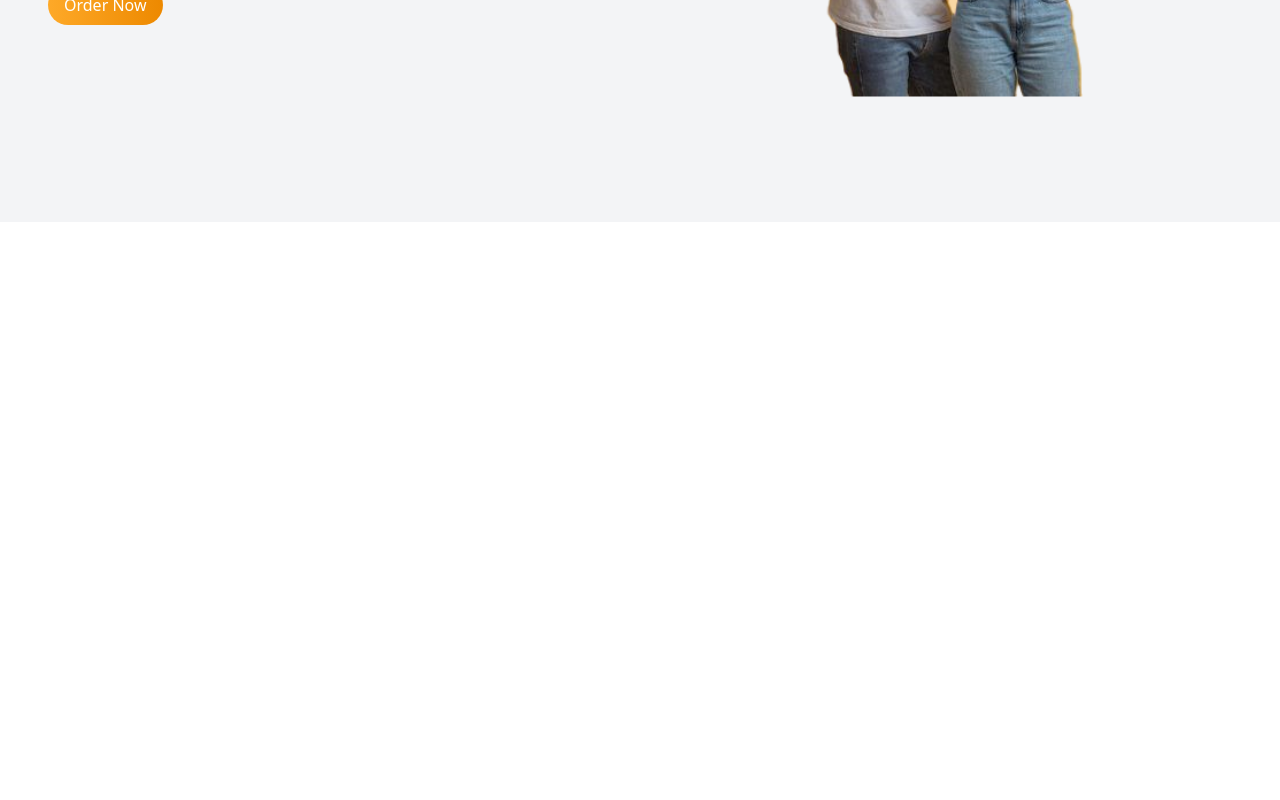
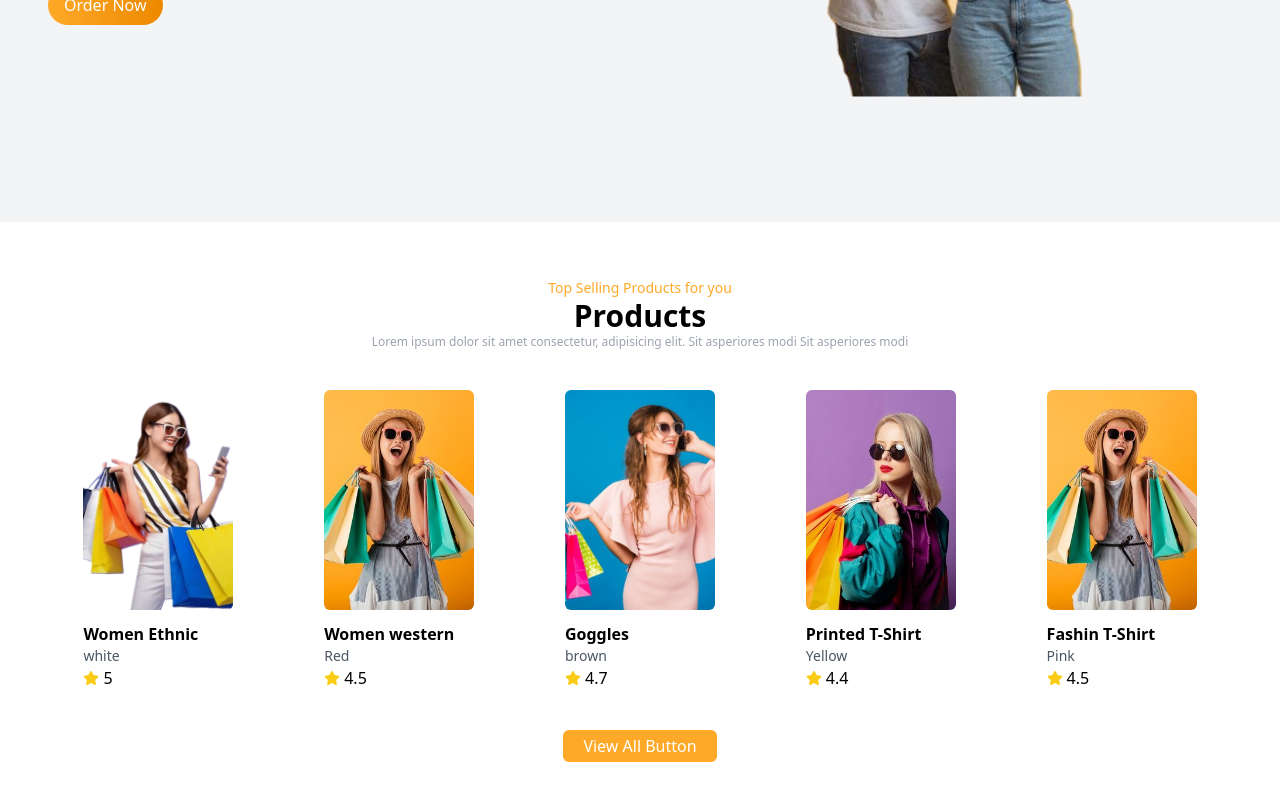
Before and after one commit to shehxad-hussain/ecommerce-store, a React (Vite) app: page / in a window 1280 px wide. Shown: the part 520-1320 px from the top of the page. Before the commit the page ends 800 px from the top, so only its background shows below. Built offline with nearby package versions, Linux system fonts and the light colour scheme.

Commit message:
update products section

```diff
--- a/package.json
+++ b/package.json
@@ -10,6 +10,7 @@
     "preview": "vite preview"
   },
   "dependencies": {
+    "aos": "^2.3.4",
     "react": "^18.3.1",
     "react-dom": "^18.3.1",
     "react-icons": "^5.3.0",
--- a/src/App.jsx
+++ b/src/App.jsx
@@ -1,12 +1,27 @@
 import React from "react";
 import Navbar from "./components/Navbar/Navbar";
 import Hero from "./components/Hero/Hero";
+import Products from "./components/Products/Products";
+import AOS from "aos";
+import "aos/dist/aos.css";
+
+
 
 const App = () => {
+  React.useEffect(() => {
+    AOS.init({
+      offset: 100,
+      duration: 800,
+      easing: "ease-in-sine",
+      delay: 100,
+    });
+    AOS.refresh();
+  }, []);
   return (
     <div>
       <Navbar />
       <Hero />
+      <Products/>
     </div>
   );
 };
--- a/src/components/Hero/Hero.jsx
+++ b/src/components/Hero/Hero.jsx
@@ -49,8 +49,8 @@ const Hero = ({ handleOrderPopup }) => {
       {/* hero section */}
       <div className="container pb-8 sm:pb-0">
         <Slider {...settings}>
-          {ImageList.map((data) => (
-            <div>
+          {ImageList.map((data,index) => (
+            <div key={index}>
               <div className="grid grid-cols-1 sm:grid-cols-2">
                 {/* text content section */}
                 <div className="flex flex-col justify-center gap-4 pt-12 sm:pt-0 text-center sm:text-left order-2 sm:order-1 relative z-10">
--- a/src/components/Navbar/Navbar.jsx
+++ b/src/components/Navbar/Navbar.jsx
@@ -97,7 +97,7 @@ const Navbar = ({ handleOrderPopup }) => {
       <div data-aos="zoom-in" className="flex justify-center">
         <ul className="sm:flex hidden items-center gap-4">
           {Menu.map((data) => (
-            <li key={data.id}>
+            <li  key={data.id || `menu-item-${index}`}  >
               <a
                 href={data.link}
                 className="inline-block px-4 hover:text-primary duration-200"
--- /dev/null
+++ b/src/components/Products/Products.jsx
@@ -0,0 +1,107 @@
+import React from "react";
+import Img1 from "../../assets/women/women.png";
+import Img2 from "../../assets/women/women2.jpg";
+import Img3 from "../../assets/women/women3.jpg";
+import Img4 from "../../assets/women/women4.jpg";
+import { FaStar } from "react-icons/fa6";
+
+const ProductsData = [
+  {
+    id: 1,
+    img: Img1,
+    title: "Women Ethnic",
+    rating: 5.0,
+    color: "white",
+    aosDelay: "0",
+  },
+  {
+    id: 2,
+    img: Img2,
+    title: "Women western",
+    rating: 4.5,
+    color: "Red",
+    aosDelay: "200",
+  },
+  {
+    id: 3,
+    img: Img3,
+    title: "Goggles",
+    rating: 4.7,
+    color: "brown",
+    aosDelay: "400",
+  },
+  {
+    id: 4,
+    img: Img4,
+    title: "Printed T-Shirt",
+    rating: 4.4,
+    color: "Yellow",
+    aosDelay: "600",
+  },
+  {
+    id: 5,
+    img: Img2,
+    title: "Fashin T-Shirt",
+    rating: 4.5,
+    color: "Pink",
+    aosDelay: "800",
+  },
+];
+
+const Products = () => {
+  return (
+    <div className="mt-14 mb-12">
+      <div className="container">
+        {/* Header section */}
+        <div className="text-center mb-10 max-w-[600px] mx-auto">
+          <p data-aos="fade-up" className="text-sm text-primary">
+            Top Selling Products for you
+          </p>
+          <h1 data-aos="fade-up" className="text-3xl font-bold">
+            Products
+          </h1>
+          <p data-aos="fade-up" className="text-xs text-gray-400">
+            Lorem ipsum dolor sit amet consectetur, adipisicing elit. Sit
+            asperiores modi Sit asperiores modi
+          </p>
+        </div>
+        {/* Body section */}
+        <div>
+          <div className="grid grid-cols-1 sm:grid-cols-3 md:grid-cols-4 lg:grid-cols-5 place-items-center gap-5">
+            {/* card section */}
+            {ProductsData.map((data) => (
+              <div
+                data-aos="fade-up"
+                data-aos-delay={data.aosDelay}
+                key={data.id}
+                className="space-y-3"
+              >
+                <img
+                  src={data.img}
+                  alt=""
+                  className="h-[220px] w-[150px] object-cover rounded-md"
+                />
+                <div>
+                  <h3 className="font-semibold">{data.title}</h3>
+                  <p className="text-sm text-gray-600">{data.color}</p>
+                  <div className="flex items-center gap-1">
+                    <FaStar className="text-yellow-400" />
+                    <span>{data.rating}</span>
+                  </div>
+                </div>
+              </div>
+            ))}
+          </div>
+          {/* view all button */}
+          <div className="flex justify-center">
+            <button className="text-center mt-10 cursor-pointer bg-primary text-white py-1 px-5 rounded-md">
+              View All Button
+            </button>
+          </div>
+        </div>
+      </div>
+    </div>
+  );
+};
+
+export default Products;
--- a/src/main.jsx
+++ b/src/main.jsx
@@ -5,6 +5,7 @@ import './index.css'
 import "slick-carousel/slick/slick.css";
 import "slick-carousel/slick/slick-theme.css";
 
+
 createRoot(document.getElementById('root')).render(
   <StrictMode>
     <App />
```
Also changed, not shown: src/assets/women/women.png (added), 1 other file (tests, documents, lock files or other folders).
